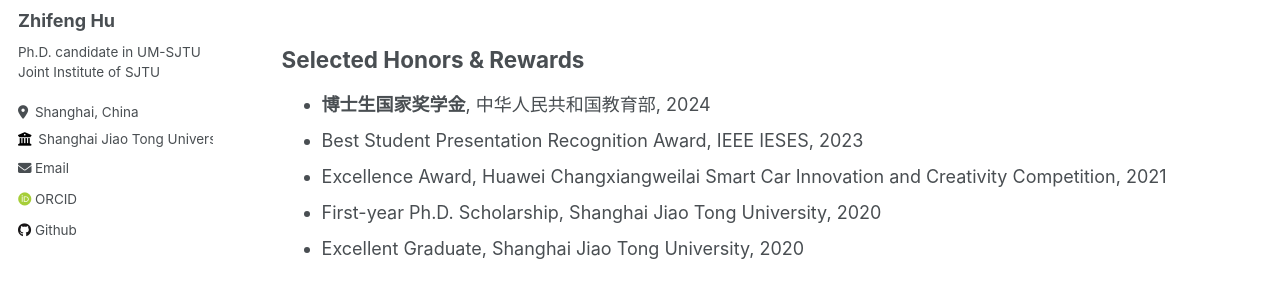
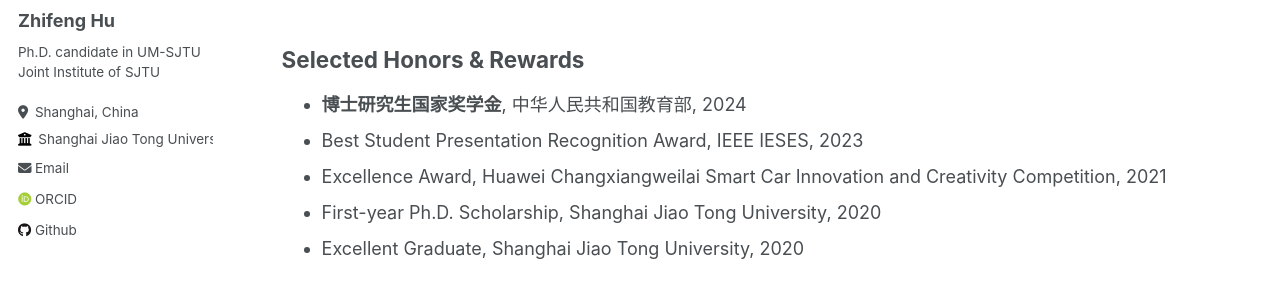
Before and after one commit to CantorHu/CantorHu.github.io, a Jekyll site: the page built from _pages/cv.md, in a window 1280 px wide and 974 px high. Shown: the part 286-571 px from the top of the window. Built offline with Jekyll 4.4.1, drawn with Linux system fonts in a browser that asks for light colours; some web fonts are replaced.

Commit message:
Update cv.md

```diff
--- a/_pages/cv.md
+++ b/_pages/cv.md
@@ -17,7 +17,7 @@
 
 Selected Honors & Rewards
 -----
-- **博士生国家奖学金**, 中华人民共和国教育部, 2024
+- **博士研究生国家奖学金**, 中华人民共和国教育部, 2024
 - Best Student Presentation Recognition Award, IEEE IESES, 2023
 - Excellence Award, Huawei Changxiangweilai Smart Car Innovation and Creativity Competition, 2021
 - First-year Ph.D. Scholarship, Shanghai Jiao Tong University, 2020
```
